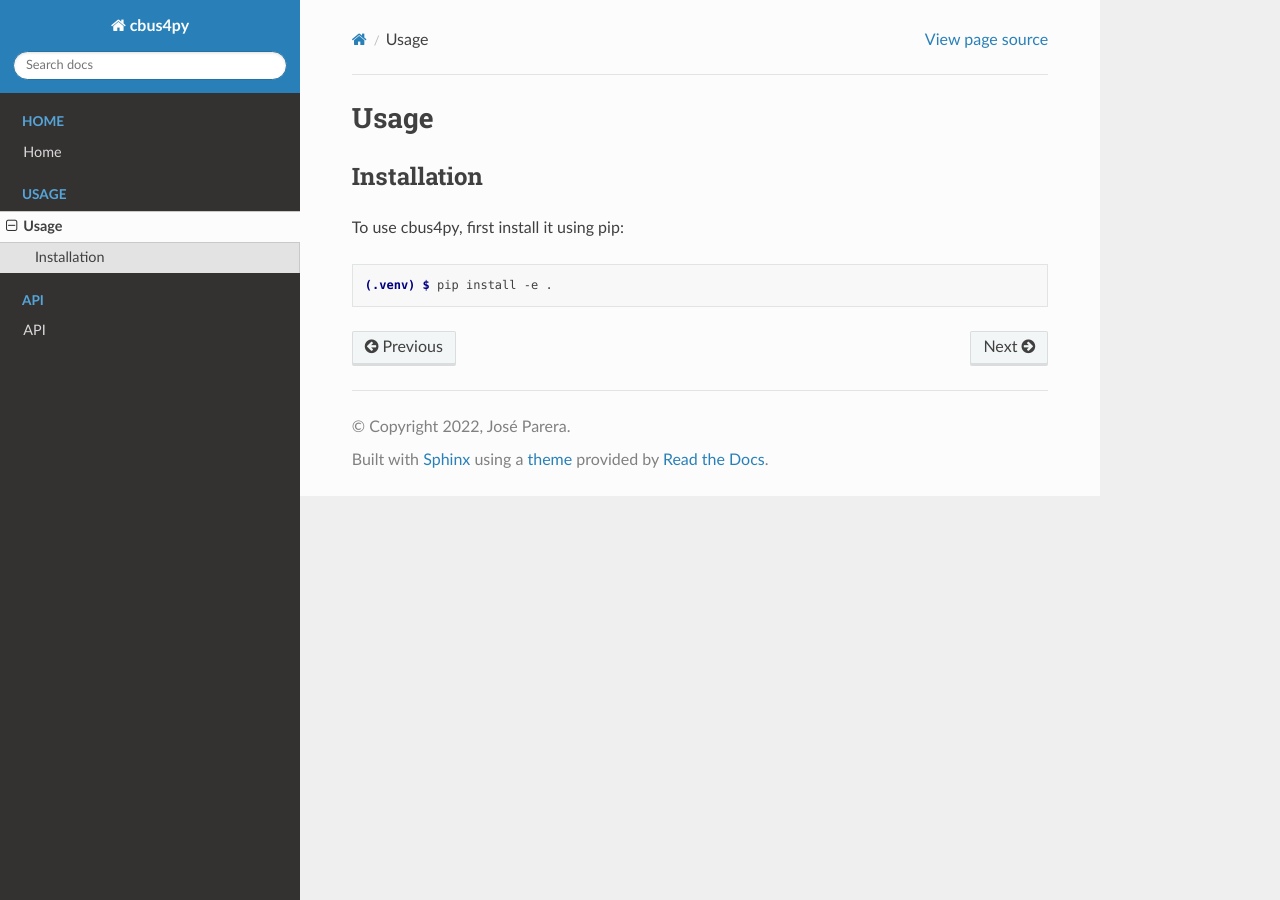
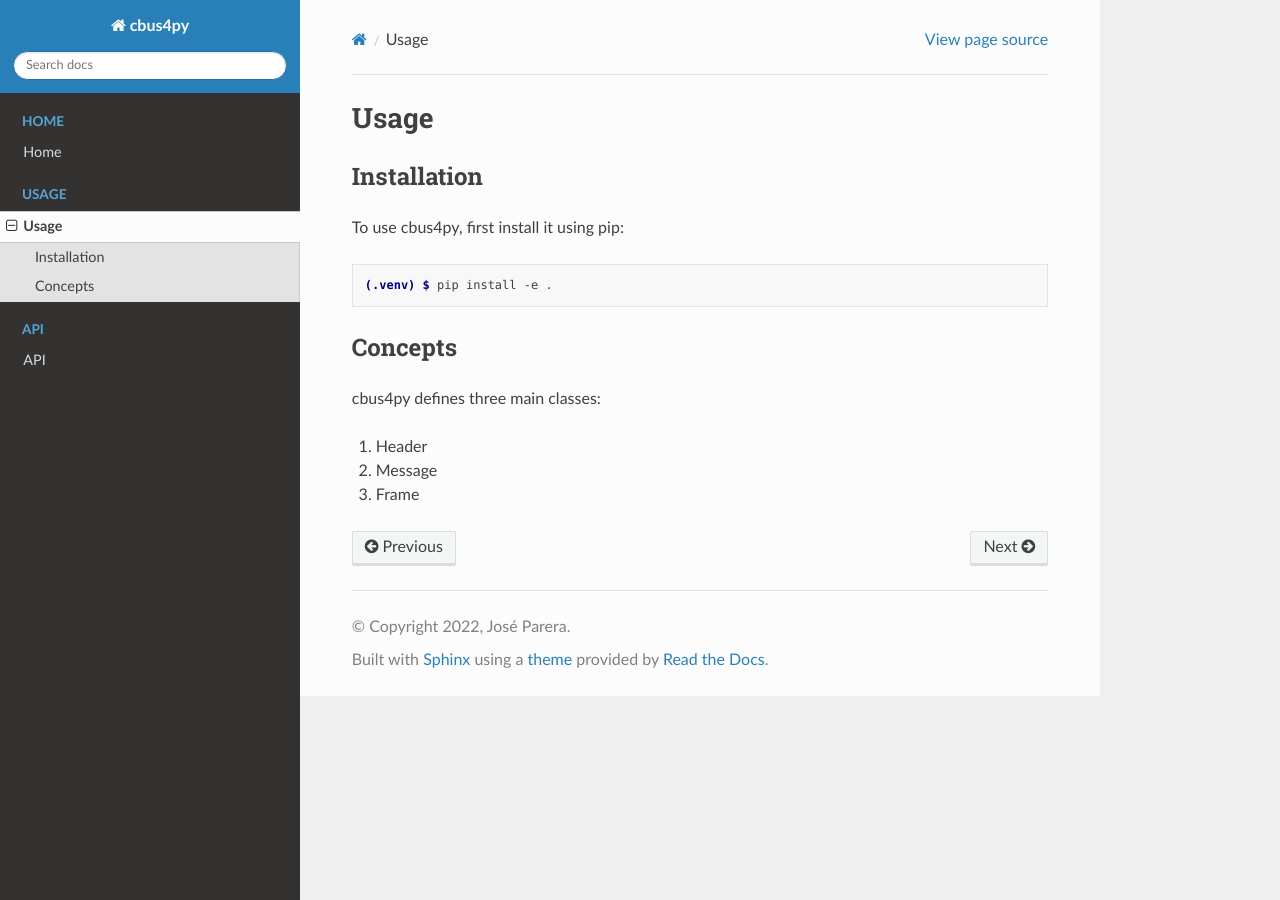
Before and after one commit to j3parera/cbus4py, a Sphinx documentation site: the page built from docs/usage.rst, in a window 1280 px wide. Built offline with Sphinx 7.4.7 and the Read the Docs theme 2.0.0, drawn with Linux system fonts in a browser that asks for light colours.

Commit message:
Más plantilla para documentar

```diff
--- a/docs/index.rst
+++ b/docs/index.rst
@@ -1,10 +1,8 @@
-.. include:: ../README.rst
-
 **CBUS4PY** is a Python library that implements the MERG CBUS Protocol as specified in
 `CBUS-6b <https://www.merg.org.uk/merg_wiki/lib/exe/fetch.php?media=public:cbuspublic:developer_6b.pdf>`_.
 
 Check out the :doc:`usage` section for further information, including
-how to :ref:`installation` the software.
+how to :ref:`install <installation>` the software.
 
 .. note::
 
--- a/docs/usage.rst
+++ b/docs/usage.rst
@@ -11,3 +11,14 @@
 .. code-block:: console
 
    (.venv) $ pip install -e .
+
+.. _concepts:
+
+Concepts
+--------
+
+cbus4py defines three main classes:
+
+#. Header
+#. Message
+#. Frame
```
